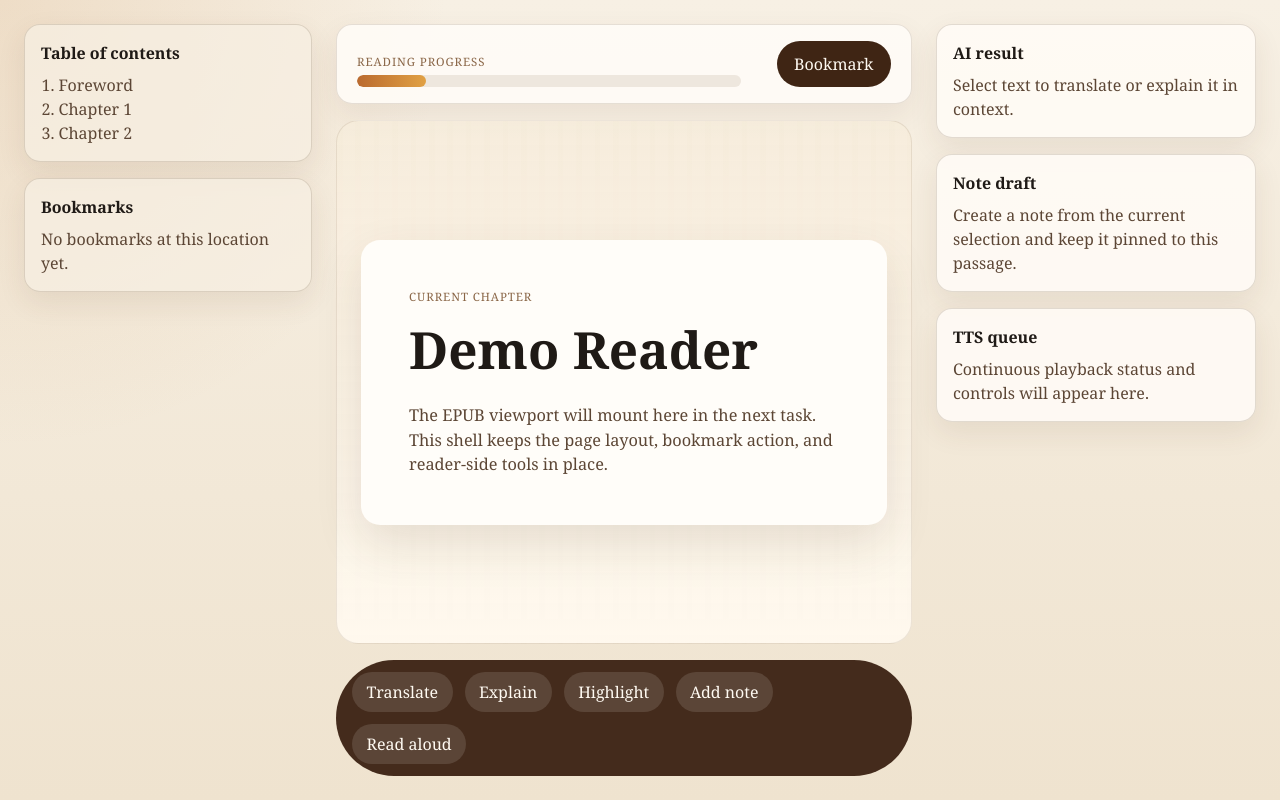
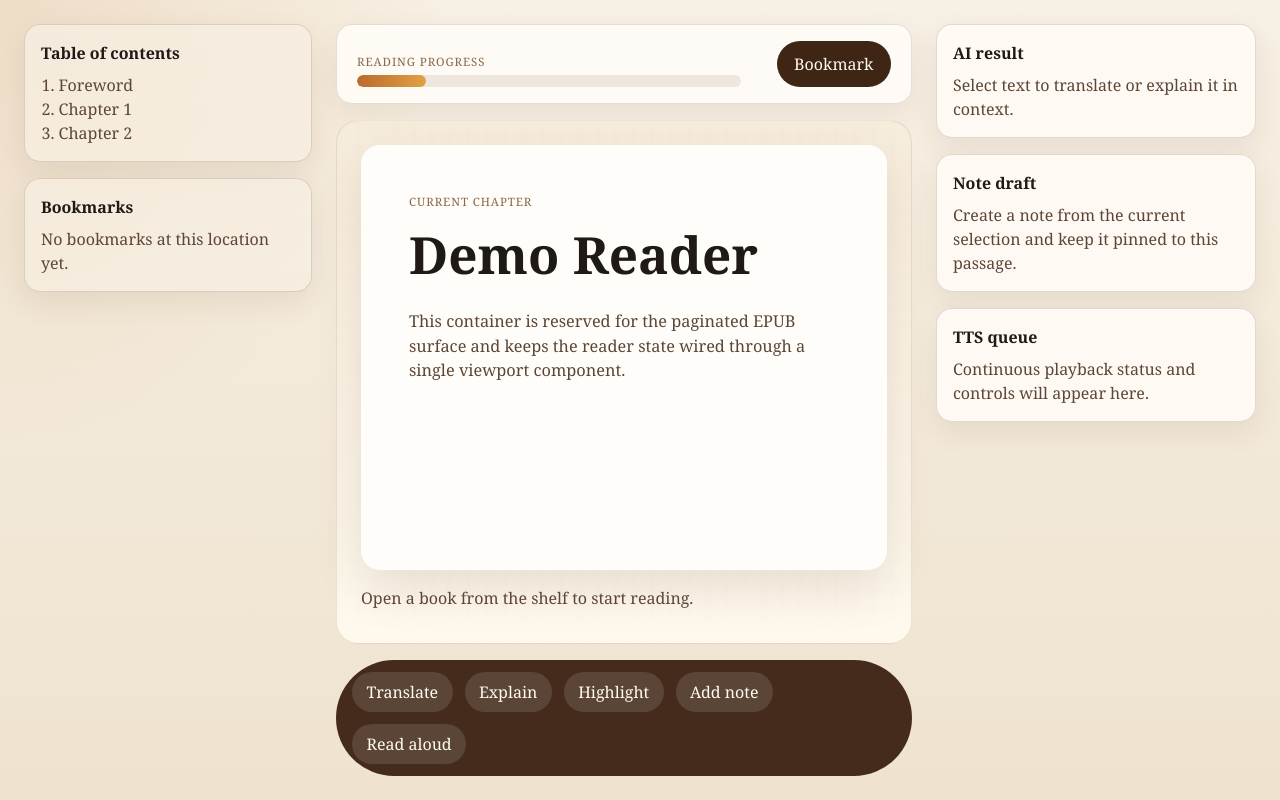
Before and after one commit to hellcatjack/epubReader, a React (Vite) app: page /books/1 in a window 1280 px wide. Built offline with nearby package versions, Linux system fonts and the light colour scheme.

Commit message:
feat: add epub viewport fallback flow

```diff
--- /dev/null
+++ b/src/features/reader/EpubViewport.tsx
@@ -0,0 +1,88 @@
+import { useEffect, useState } from "react";
+import type { ReaderController } from "./readerController";
+import { selectionBridge } from "./selectionBridge";
+
+type EpubViewportProps = {
+  bookId?: string;
+  controller?: ReaderController;
+  initialCfi?: string;
+};
+
+export function EpubViewport({ bookId, controller, initialCfi }: EpubViewportProps) {
+  const [statusMessage, setStatusMessage] = useState("Open a book from the shelf to start reading.");
+  const [selectionPreview, setSelectionPreview] = useState("");
+
+  useEffect(() => {
+    if (!controller) {
+      return;
+    }
+
+    const unsubscribe = controller.observeSelection((selection) => {
+      setSelectionPreview(selection?.text ?? "");
+    });
+
+    return unsubscribe;
+  }, [controller]);
+
+  useEffect(() => {
+    if (!controller || !bookId) {
+      setStatusMessage("Open a book from the shelf to start reading.");
+      return;
+    }
+
+    const activeController = controller;
+    const activeBookId = bookId;
+    let cancelled = false;
+
+    async function openBook() {
+      setStatusMessage("Opening book...");
+
+      try {
+        await activeController.open(activeBookId, initialCfi);
+
+        if (!cancelled) {
+          setStatusMessage(initialCfi ? "Opened from saved reading position." : "Opened from chapter start.");
+        }
+      } catch {
+        if (cancelled || !initialCfi) {
+          setStatusMessage("Unable to open the selected book.");
+          return;
+        }
+
+        try {
+          await activeController.open(activeBookId, undefined);
+
+          if (!cancelled) {
+            setStatusMessage("Opened from chapter start.");
+          }
+        } catch {
+          if (!cancelled) {
+            setStatusMessage("Unable to open the selected book.");
+          }
+        }
+      }
+    }
+
+    openBook();
+
+    return () => {
+      cancelled = true;
+      selectionBridge.publish(null);
+    };
+  }, [bookId, controller, initialCfi]);
+
+  return (
+    <section className="epub-viewport" aria-label="Book content">
+      <div className="epub-root" data-reader-mode={controller?.mode ?? "paginated"}>
+        <p className="reader-eyebrow">Current chapter</p>
+        <h1 className="reader-title">Demo Reader</h1>
+        <p className="reader-copy">
+          This container is reserved for the paginated EPUB surface and keeps the reader
+          state wired through a single viewport component.
+        </p>
+      </div>
+      <p className="reader-status">{statusMessage}</p>
+      {selectionPreview ? <p className="reader-selection-preview">Selection: {selectionPreview}</p> : null}
+    </section>
+  );
+}
--- a/src/features/reader/ReaderPage.tsx
+++ b/src/features/reader/ReaderPage.tsx
@@ -1,4 +1,5 @@
 import "./reader.css";
+import { EpubViewport } from "./EpubViewport";
 import { LeftRail } from "./LeftRail";
 import { RightPanel } from "./RightPanel";
 import { SelectionPopover } from "./SelectionPopover";
@@ -10,16 +11,7 @@ export function ReaderPage() {
       <LeftRail />
       <section className="reader-center" aria-label="Reading workspace">
         <TopBar />
-        <section className="reader-viewport-shell" aria-label="Book content">
-          <div className="reader-page-card">
-            <p className="reader-eyebrow">Current chapter</p>
-            <h1 className="reader-title">Demo Reader</h1>
-            <p className="reader-copy">
-              The EPUB viewport will mount here in the next task. This shell keeps the
-              page layout, bookmark action, and reader-side tools in place.
-            </p>
-          </div>
-        </section>
+        <EpubViewport />
         <SelectionPopover />
       </section>
       <RightPanel aria-label="Reader tools" />
--- a/src/features/reader/reader.css
+++ b/src/features/reader/reader.css
@@ -119,6 +119,35 @@
     );
 }
 
+.epub-viewport {
+  display: grid;
+  gap: 1rem;
+  min-height: 0;
+  padding: 1.5rem;
+  border-radius: 1.4rem;
+  border: 1px solid rgba(79, 49, 24, 0.1);
+  background:
+    linear-gradient(180deg, rgba(246, 236, 219, 0.82), rgba(255, 249, 239, 0.95)),
+    repeating-linear-gradient(
+      90deg,
+      rgba(121, 82, 43, 0.035) 0,
+      rgba(121, 82, 43, 0.035) 0.35rem,
+      transparent 0.35rem,
+      transparent 1.15rem
+    );
+}
+
+.epub-root {
+  display: grid;
+  align-content: start;
+  width: min(44rem, 100%);
+  min-height: 26rem;
+  padding: 3rem;
+  border-radius: 1.2rem;
+  background: #fffdf9;
+  box-shadow: 0 1.2rem 3rem rgba(77, 50, 28, 0.12);
+}
+
 .reader-page-card {
   width: min(44rem, 100%);
   padding: 3rem;
@@ -137,6 +166,12 @@
   max-width: 34rem;
   color: #5c4635;
   font-size: 1.02rem;
+}
+
+.reader-status,
+.reader-selection-preview {
+  margin: 0;
+  color: #5c4635;
 }
 
 .selection-popover {
--- /dev/null
+++ b/src/features/reader/selectionBridge.ts
@@ -0,0 +1,24 @@
+export type ReaderSelection = {
+  text: string;
+};
+
+type SelectionListener = (selection: ReaderSelection | null) => void;
+
+export function createSelectionBridge() {
+  const listeners = new Set<SelectionListener>();
+
+  return {
+    publish(selection: ReaderSelection | null) {
+      listeners.forEach((listener) => listener(selection));
+    },
+    subscribe(listener: SelectionListener) {
+      listeners.add(listener);
+
+      return () => {
+        listeners.delete(listener);
+      };
+    },
+  };
+}
+
+export const selectionBridge = createSelectionBridge();
```
Also changed, not shown: src/features/bookshelf/bookFileRepository.ts (added, +13 -0 lines), src/features/reader/readerController.ts (+35 -6 lines), src/lib/types/books.ts (+9 -0 lines), 2 other files (tests, documents, lock files or other folders).
